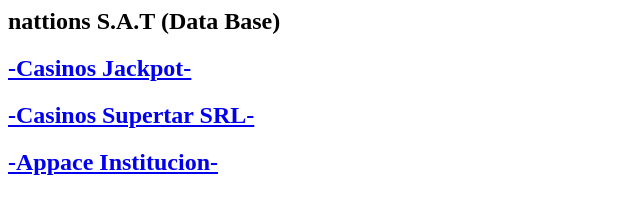
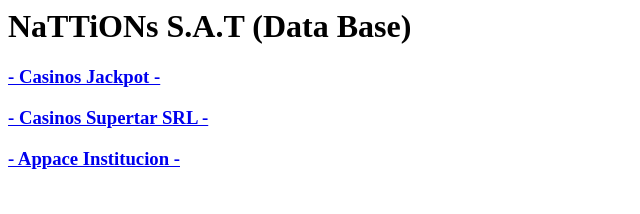
Before and after one commit to nattions/nattions.github.io, a plain HTML site: page index.html in a window 1280 px wide. Shown: the whole page, without its empty margins (0-640 px from the left). Drawn offline with Linux system fonts and the light colour scheme.

Commit message:
Update index.html

```diff
--- a/index.html
+++ b/index.html
@@ -1,6 +1,6 @@
-<h2>nattions S.A.T (Data Base)</h2>
-<h2><a href="http://www.google.com.ar">-Casinos Jackpot-</a></h2>
-<h2><a href="http://www.google.com.ar">-Casinos Supertar SRL-</a></h2>
-<h2><a href="http://www.google.com.ar">-Appace Institucion-</a></h2>
+<h1>NaTTiONs S.A.T (Data Base)</h1>
+<h3><a href="http://www.google.com.ar">- Casinos Jackpot -</a></h3>
+<h3><a href="http://www.google.com.ar">- Casinos Supertar SRL -</a></h3>
+<h3><a href="http://www.google.com.ar">- Appace Institucion -</a></h3>
 <p>&nbsp;</p>
 <p>&nbsp;</p>
```
